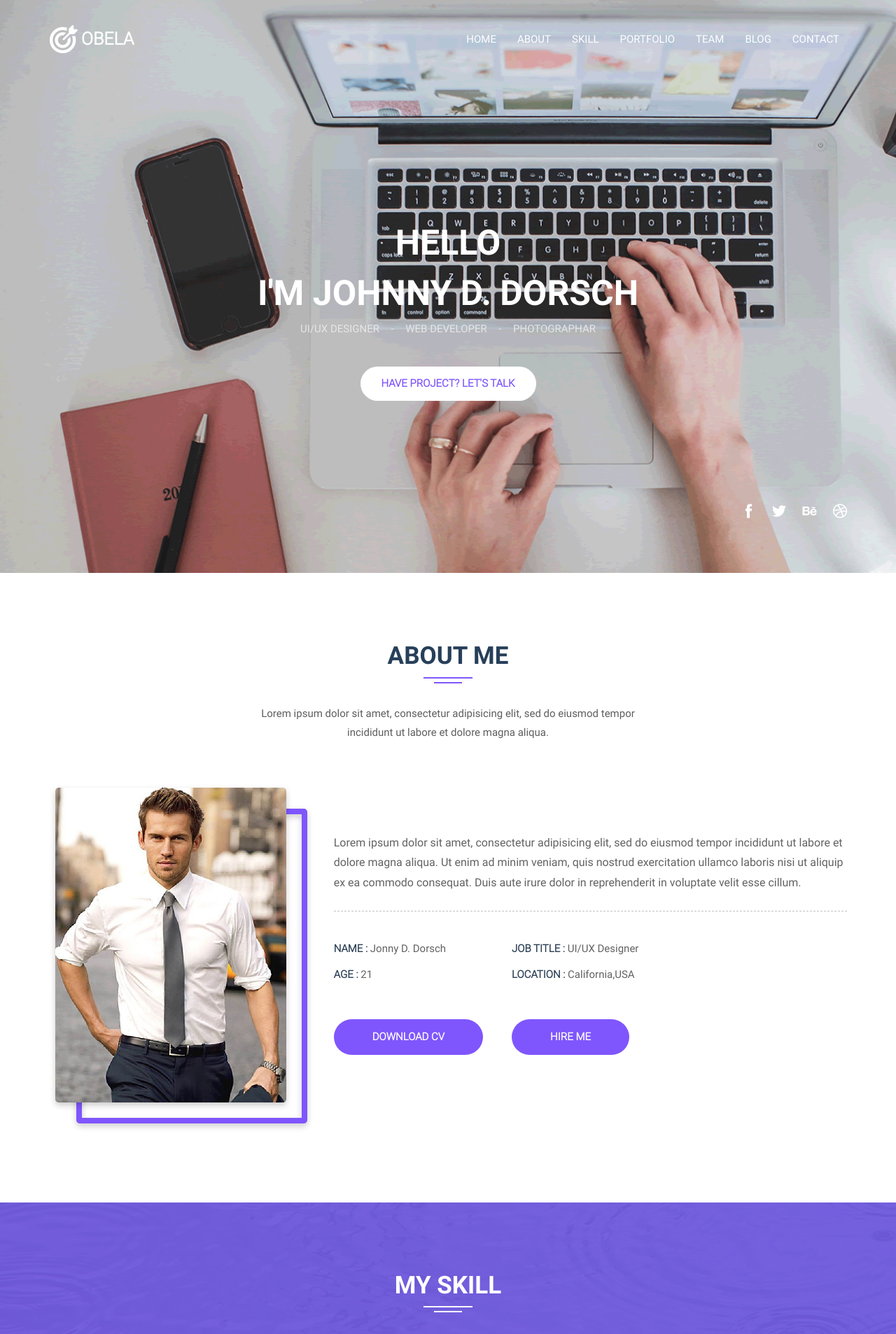
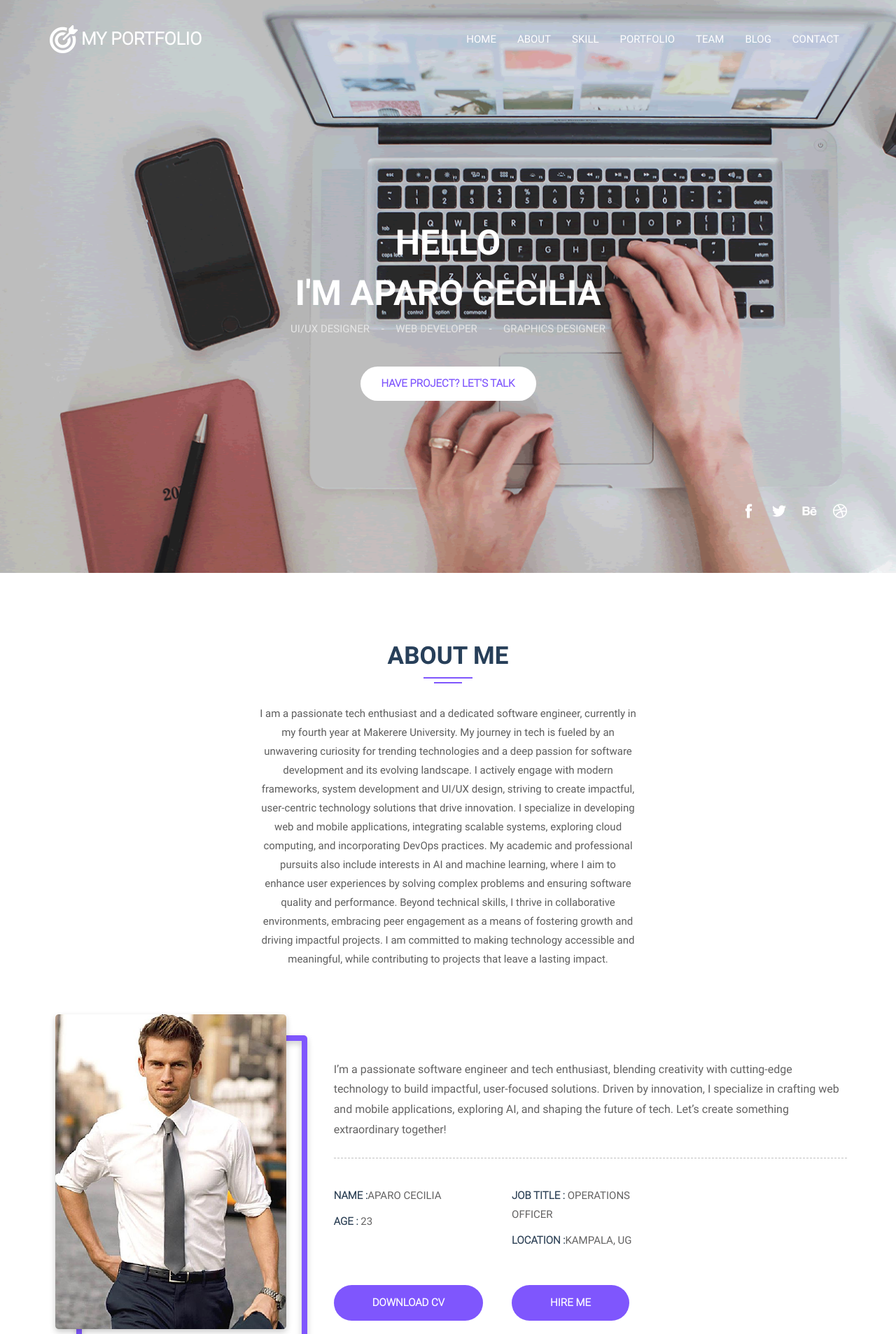
Before and after one commit to APAROCECILIA/portfolio, a Django app: page / in a window 1280 px wide. Shown: the top 1907 px of the page at 70% size. Run offline with Django 5.2, Linux system fonts and the light colour scheme; some libraries are stand-ins or nearby versions; some web fonts are replaced.

Commit message:
improved wording

```diff
--- a/main/templates/index.html
+++ b/main/templates/index.html
@@ -5,13 +5,16 @@
 <head>
   <meta charset="UTF-8">
   <meta name="viewport" content="width=device-width, initial-scale=1" />
-  <title>Project</title>
+  <title>Aparo Cecilia</title>
   <meta name="keywords" content="Lorem ipsum dolor sit amet, consectetur adipisicing elit, sed do eiusmod.">
   <meta name="description" content="Lorem ipsum dolor sit amet, consectetur adipisicing elit, sed do eiusmod.">
 
   <link rel="stylesheet" href="{% static 'fonts/flat-icon/flaticon.css' %}">
   <link rel="stylesheet" href="{% static 'bootstrap/css/bootstrap.min.css' %}">
   <link rel="stylesheet" href="{% static 'css/styles.css' %}">
+
+  <link rel="stylesheet" href="https://cdnjs.cloudflare.com/ajax/libs/font-awesome/5.15.4/css/all.min.css">
+
 
 
 
@@ -31,7 +34,7 @@
             <span class="icon-bar"></span>
             <span class="icon-bar"></span>
           </button>
-          <a class="navbar-brand" href="#">OBELA</a>
+          <a class="navbar-brand" href="#">MY PORTFOLIO</a>
         </div>
         <div class="collapse navbar-collapse" id="myNavbar">
           <ul class="nav navbar-nav">
@@ -47,11 +50,11 @@
       </nav>
       <div class="header__content text-center">
         <span class="header__content__block">HELLO</span>
-        <h1 class="header__content__title">I'M JOHNNY D. DORSCH</h1>
+        <h1 class="header__content__title">I'M APARO CECILIA</h1>
         <ul class="header__content__sub-title">
           <li>UI&#47;UX DESIGNER <span class="padding">&#45;</span></li>
           <li>WEB DEVELOPER <span class="padding">&#45;</span></li>
-          <li>PHOTOGRAPHAR</li>
+          <li>GRAPHICS DESIGNER</li>
         </ul>
         <a class="header__button" href="#">HAVE PROJECT? LET'S TALK</a>
       </div>
@@ -72,7 +75,24 @@
         <h2 class="page-section__title">ABOUT ME</h2>
         {% load static %}
         <img class="page-section__title-style" src="{% static 'images/title-style.png' %}" alt="">
-        <p class="page-section__paragraph">Lorem ipsum dolor sit amet, consectetur adipisicing elit, sed do eiusmod tempor incididunt ut labore et dolore magna aliqua. </p>
+        <p class="page-section__paragraph">I am a passionate tech enthusiast and a dedicated software
+           engineer, currently in my fourth year at Makerere University. My journey in tech is fueled
+           by an unwavering curiosity for trending technologies and a deep passion for software
+           development and its evolving landscape.
+
+          I actively engage with modern frameworks, system development and UI/UX design, striving
+           to create impactful, user-centric technology solutions that drive
+            innovation. I specialize in developing web and mobile applications, integrating scalable
+            systems, exploring cloud computing, and incorporating DevOps practices.
+
+          My academic and professional pursuits also include interests in AI and machine learning,
+          where I aim to enhance user experiences by solving complex problems and ensuring software
+          quality and performance.
+
+          Beyond technical skills, I thrive in collaborative environments, embracing peer engagement
+          as a means of fostering growth and driving impactful projects. I am committed to making
+          technology accessible and meaningful, while contributing to projects that leave a lasting
+          impact. </p>
           <div class="row gutters-80">
             <div class="col-md-4">
               <div class="about__image">
@@ -80,15 +100,19 @@
               </div>
             </div>
             <div class="col-md-8 about__content">
-              <p class="about__description">Lorem ipsum dolor sit amet, consectetur adipisicing elit, sed do eiusmod tempor incididunt ut labore et dolore magna aliqua. Ut enim ad minim veniam, quis nostrud exercitation ullamco laboris nisi ut aliquip ex ea commodo consequat. Duis aute irure dolor in reprehenderit in voluptate velit esse cillum.</p>
+              <p class="about__description">I’m a passionate software engineer and tech enthusiast,
+                blending creativity with cutting-edge technology to build impactful, user-focused
+                 solutions. Driven by innovation, I specialize in crafting web and mobile applications,
+                 exploring AI, and shaping the future of tech. Let’s create something extraordinary
+                 together!</p>
               <div class="row row--margin-top">
                 <div class="col-md-4">
-                  <p class="about__bio"><strong>NAME :</strong> Jonny D. Dorsch</p>
-                  <p class="about__bio"><strong>AGE :</strong> 21</p>
+                  <p class="about__bio"><strong>NAME :</strong>APARO CECILIA</p>
+                  <p class="about__bio"><strong>AGE :</strong> 23</p>
                 </div>
                 <div class="col-md-4">
-                  <p class="about__bio"><strong>JOB TITLE :</strong> UI&#47;UX Designer</p>
-                  <p class="about__bio"><strong>LOCATION :</strong> California,USA</p>
+                  <p class="about__bio"><strong>JOB TITLE :</strong> OPERATIONS OFFICER</p>
+                  <p class="about__bio"><strong>LOCATION :</strong>KAMPALA, UG</p>
                 </div>
               </div>
               <div class="row">
@@ -110,12 +134,16 @@
       <div class="page-section">
         <h2 class="page-section__title page-section__title--white">MY SKILL</h2>
         <img class="page-section__title-style" src="{% static 'images/title-style-white.png' %}" alt="">
-        <p class="page-section__paragraph page-section__paragraph--white">Lorem ipsum dolor sit amet, consectetur adipisicing elit, sed do eiusmod tempor incididunt ut labore et dolore magna aliqua. </p>
+        <p class="page-section__paragraph page-section__paragraph--white">I am a versatile tech
+           enthusiast with expertise in UI/UX design using Figma, web development in Django, and
+            graphics design powered by AI tools. My skills extend to data visualization and analysis
+            with Jupyter, Power BI, and Excel, enabling me to craft seamless, data-driven, and visually
+            compelling solutions. </p>
         <div class="row gutters-60">
           <div class="col-md-4">
             <div class="thumbnail text-center">
               <img src="{% static '/images/adobe-photoshop.png' %}" alt="">
-              <h4 class="skill__single-part__title">ADOBE PHOTOSHOP</h4>
+              <h4 class="skill__single-part__title">WEB DEVELOPMENT</h4>
               <div class="progress">
                 <div class="progress-bar" role="progressbar" style="width:80%;background-color: #7FB7FA;">
                 </div>
@@ -125,7 +153,7 @@
           <div class="col-md-4">
             <div class="thumbnail text-center">
               <img src="{% static '/images/adobe-illustrator.png' %}" alt="">
-              <h4 class="skill__single-part__title">ADOBE PHOTOSHOP</h4>
+              <h4 class="skill__single-part__title">DATA ANALYSIS</h4>
               <div class="progress">
                 <div class="progress-bar" role="progressbar" style="width:80%;background-color: #FFAC1B;;">
                 </div>
@@ -135,7 +163,7 @@
           <div class="col-md-4">
             <div class="thumbnail text-center">
               <img src="{% static '/images/adobe-after-effects.png' %}" alt="">
-              <h4 class="skill__single-part__title">ADOBE PHOTOSHOP</h4>
+              <h4 class="skill__single-part__title">UI/UX DESIGNING</h4>
               <div class="progress">
                 <div class="progress-bar" role="progressbar" style="width:80%;background-color: #C99AFF;">
                 </div>
@@ -152,27 +180,29 @@
       <div class="page-section">
         <h2 class="page-section__title">MY SERVICES</h2>
         <img class="page-section__title-style" src="{% static '/images/title-style.png' %} " alt="">
-        <p class="page-section__paragraph">Lorem ipsum dolor sit amet, consectetur adipisicing elit, sed do eiusmod tempor incididunt ut labore et dolore magna aliqua. </p>
+        <p class="page-section__paragraph">From crafting intuitive UI/UX designs and developing dynamic
+           Django-powered web applications to delivering insightful data visualizations, my services are
+           tailored to turn ideas into impactful solutions. Let’s bring your vision to life! </p>
         <div class="row gutters-70">
           <div class="col-md-4">
             <div class="thumbnail text-center">
               <img src="{% static '/images/logo-design.png' %} " alt="">
-              <h4 class="service__single-section__title">LOGO DESIGN</h4>
-              <p class="service__single-section__paragraph">magna aliqua. Ut enim ad minim veniam, quis nostrud exercitation ullamco laboris nisi ut aliquip ex ea commodo consequat. </p>
+              <h4 class="service__single-section__title">DATA ANALYSIS</h4>
+              <p class="service__single-section__paragraph">I specialize in transforming raw data into actionable insights using tools like Jupyter Notebook, Google Colab, Power BI, and Excel. Whether it's visualizing trends or analyzing complex datasets, I deliver solutions that drive informed decision-making. </p>
             </div>
           </div>
           <div class="col-md-4">
             <div class="thumbnail text-center">
               <img src="{% static '/images/website-design.png' %}" alt="">
               <h4 class="service__single-section__title">WEBSITE DESIGN</h4>
-              <p class="service__single-section__paragraph">magna aliqua. Ut enim ad minim veniam, quis nostrud exercitation ullamco laboris nisi ut aliquip ex ea commodo consequat. </p>
+              <p class="service__single-section__paragraph">I create responsive, user-friendly websites tailored to your needs. From sleek designs in WordPress to custom web applications, I ensure your online presence stands out and performs seamlessly. </p>
             </div>
           </div>
           <div class="col-md-4">
             <div class="thumbnail text-center">
               <img src="{% static '/images/support.png' %}" alt="">
-              <h4 class="service__single-section__title">SUPPORT</h4>
-              <p class="service__single-section__paragraph">magna aliqua. Ut enim ad minim veniam, quis nostrud exercitation ullamco laboris nisi ut aliquip ex ea commodo consequat. </p>
+              <h4 class="service__single-section__title">TECHNICAL SUPPORT</h4>
+              <p class="service__single-section__paragraph">I can as well provide ICT technical support services, I offer a wide range of services, including hardware and software troubleshooting,system updates, user training and ensuring optimal IT infrastructure performance. Your tech issues, solved efficiently </p>
             </div>
           </div>
         </div>
@@ -185,7 +215,10 @@
       <div class="page-section">
         <h2 class="page-section__title">MY PORTFOLIO</h2>
         <img class="page-section__title-style" src="{% static '/images/title-style.png' %}" alt="">
-        <p class="page-section__paragraph">Lorem ipsum dolor sit amet, consectetur adipisicing elit, sed do eiusmod tempor incididunt ut labore et dolore magna aliqua. </p>
+        <p class="page-section__paragraph">My journey is enriched by attending various tech events,
+           workshops, and conferences, where I’ve gained valuable knowledge and hands-on experience.
+           These experiences have shaped my skills in web development, data analysis, and UI/UX design,
+           fueling my passion for continuous learning and innovation.</p>
         <div class="portfolio__button-group">
           <a class="button button--default" data-filter="all" href="#">ALL</a>
           <a class="button button--default" data-filter=".category-a" href="#">DEVELOPMENT</a>
@@ -286,6 +319,7 @@
   </section>
 
   <section class="slider slider--bg">
+    <h2 class="page-section__title" style="color: white;">MY ACHIEVEMENTS</h2>
     <div id="myCarousel" class="carousel container slide" data-ride="carousel">
       <ol class="carousel-indicators">
         <li data-target="#myCarousel" data-slide-to="0" class="active"></li>
@@ -299,7 +333,7 @@
             <div class="">
               <div class="text-center">
                 <img src="{% static '/images/me.png' %}" alt="">
-                <h4>Michael T. Hill</h4>
+                <h4> </h4>
                 <h6>Designer</h6>
                 <p>Lorem ipsum dolor sit amet, consectetur adipisicing elit, sed do eiusmod tempor incididunt ut labore et dolore magna aliqua. Ut enim ad minim veniam, quis nostrud exercitation ullamco laboris nisi ut aliquip ex ea commodo consequat. Duis aute irure dolor in reprehenderit in voluptate velit esse cillum dolore eu fugiat nulla pariatur. Excepteur sint occaecat cupidatat non proident, </p>
                 <div class="rating">
@@ -607,24 +641,33 @@
 
   <footer class="footer footer--bg">
     <div class="container text-center">
-      <h1 class="footer__title">OBELA</h1>
+      <h1 class="footer__title">CECILIA</h1>
       <ul class="footer__contact-information">
-        <li><a href="tel:5555555555"><i class="material-icons">phone</i> Hotline (+123) 45 67 89 21</a></li>
-        <li><a href="mailto:sshariar458@gmail.com"><i class="material-icons">email</i> sshahriar458@gmail.com</a></li>
-        <li><a href="#"><i class="material-icons">location_on</i> DartThemes address goes here.</a></li>
+        <li><a href="tel:5555555555"><i class="material-icons">phone</i> Hotline (+256) 776178913</a></li>
+        <li><a href="mailto:sshariar458@gmail.com"><i class="material-icons">email</i> aparocecilia930@gmail.com</a></li>
+        <li><a href="#"><i class="material-icons">location_on</i> Uganda-Kampala</a></li>
       </ul>
     </div>
     <hr style="border: 0;border-top: 1px solid #525B60;display:block;margin-top: 40px;">
     <div class="container text-center">
       <div class="social-icon">
-        <ul>
+        <!-- <ul>
           <li><a href="#"><i class="flaticon-facebook-letter-logo"></i></a></li>
           <li><a href="#"><i class="flaticon-twitter-logo"></i></a></li>
           <li><a href="#"><i class="flaticon-behance-logo"></i></a></li>
           <li><a href="#"><i class="flaticon-dribbble-logo"></i></a></li>
+        </ul> -->
+
+        <ul>
+          <li><a href="https://www.linkedin.com/in/aparo-cecilia-8710bb254?utm_source=share&utm_campaign=share_via&utm_content=profile&utm_medium=android_app" class="linkedin"><i class="fab fa-linkedin"></i></a></li>
+          <li><a href="https://x.com/CecilHeavens"><i class="fab fa-twitter"></i></a></li>
+          <li><a href="https://github.com/APAROCECILIA" class="github"><i class="fab fa-github"></i></a></li>
         </ul>
+
+
+
       </div>
-      <p class="footer__paragraph">Copyright &copy; 2017 DartThemes , All Rights Reserved.</p>
+      <p class="footer__paragraph">Copyright &copy; 2024 AparoCecilia , All Rights Reserved.</p>
     </div>
   </footer>
 </div>
```
